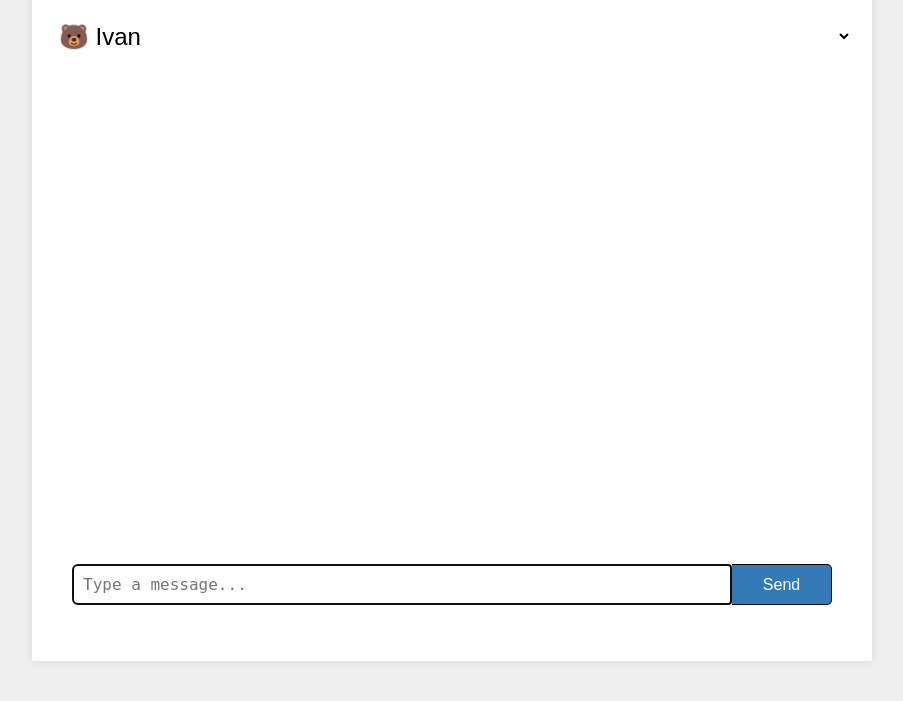
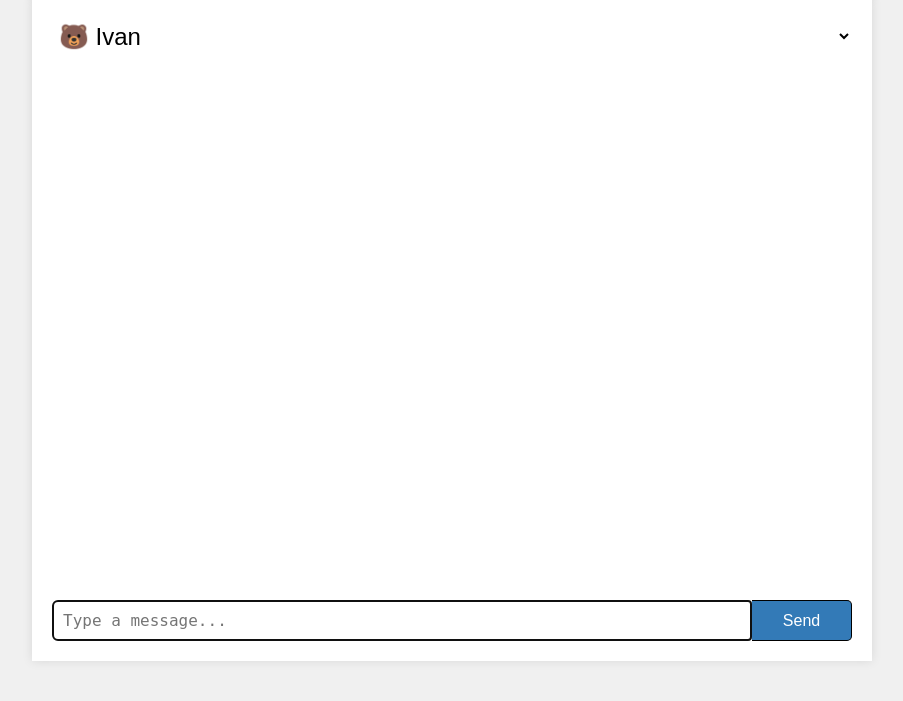
Before and after one commit to jbaicoianu/multaichat, a Flask app: page / in a window 1280 px wide. Shown: the part 107-808 px from the top of the page, without its empty margins (188-1091 px from the left). Run offline with Flask 3, Linux system fonts and the light colour scheme.

Commit message:
Improved scrollable message view

```diff
--- a/multaichat/static/css/main.css
+++ b/multaichat/static/css/main.css
@@ -49,21 +49,23 @@
   flex-direction: column;
   align-items: stretch;
   width: 100%;
-  height: 30em;
+  height: inherit;
   flex: 1;
+  overflow: auto;
 }
 chat-session {
   display: flex;
   flex-direction: column;
   align-items: stretch;
   flex: 1;
-  height:25em;
+  height: inherit;
 }
 chat-messages {
-  display: block;
+  display: flex;
   overflow-y: auto;
   flex: 1;
-  height: 30em;
+  flex-direction: column-reverse;
+  height: inherit;
 }
 chat-messages ul {
   list-style: none;
@@ -83,10 +85,11 @@
 }
 chat-input {
   display: block;
-  padding: 20px;
+  padding: 0;
 }
 chat-input form {
   display: flex;
+  margin: 0;
 }
 chat-input textarea {
   width: 100%;
```
